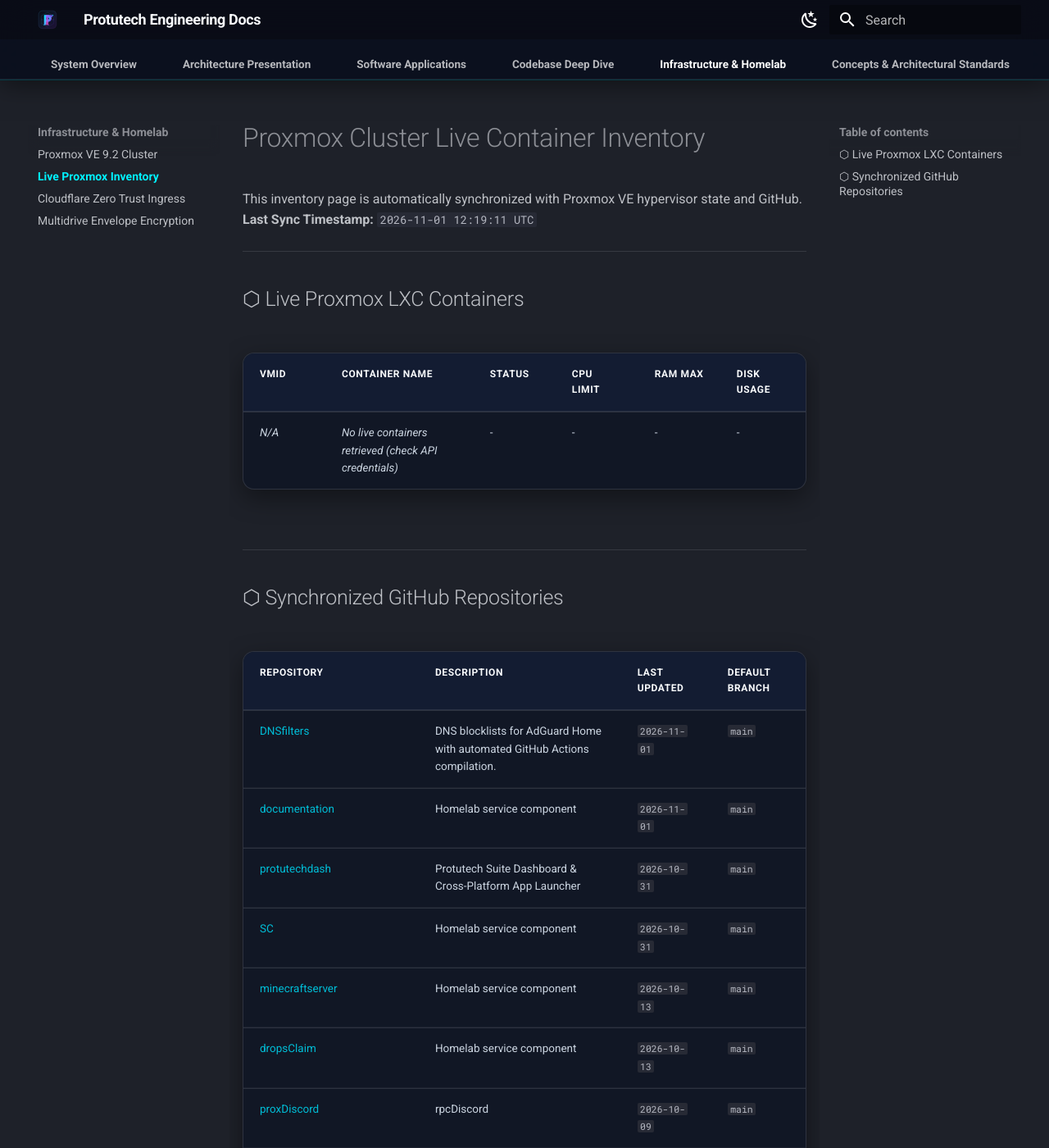
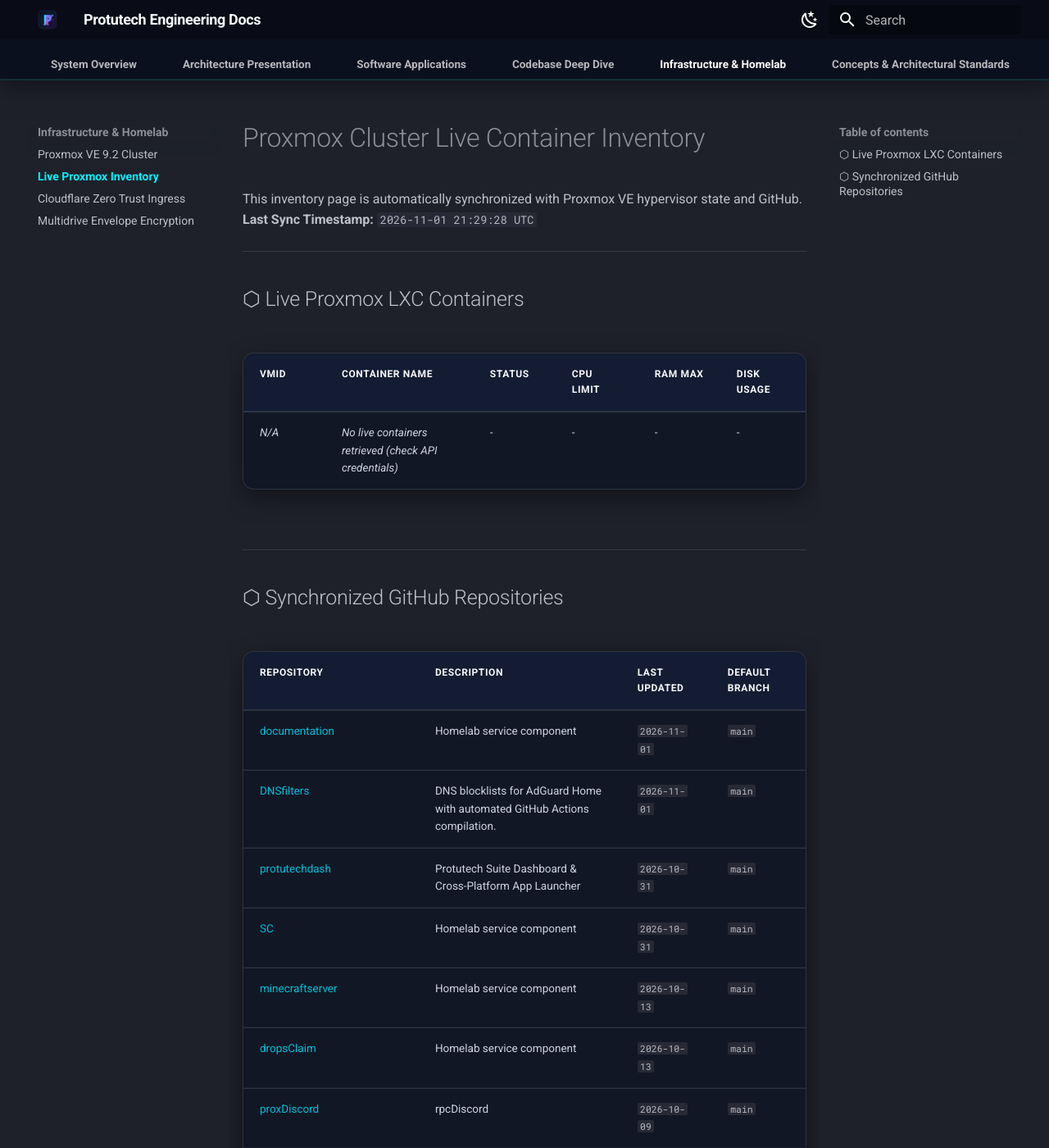
Before and after one commit to IAndrexI/documentation, an MkDocs documentation site: the page built from docs/infra/proxmox-live-inventory.md, in a window 1280 px wide and 1400 px high. Shown: the whole window at 82% size. Built offline with MkDocs 1.6.1 and Material for MkDocs 9.7.7, drawn with Linux system fonts in a browser that asks for light colours.

Commit message:
chore(auto-update): sync live Proxmox containers and GitHub repos [skip ci]

```diff
--- a/docs/infra/proxmox-live-inventory.md
+++ b/docs/infra/proxmox-live-inventory.md
@@ -1,7 +1,7 @@
 # Proxmox Cluster Live Container Inventory
 
 This inventory page is automatically synchronized with Proxmox VE hypervisor state and GitHub.
-**Last Sync Timestamp:** `2026-11-01 12:19:11 UTC`
+**Last Sync Timestamp:** `2026-11-01 21:29:28 UTC`
 
 ---
 
@@ -17,8 +17,8 @@
 
 | Repository | Description | Last Updated | Default Branch |
 | :--- | :--- | :--- | :--- |
+| [documentation](https://github.com/IAndrexI/documentation) | Homelab service component | `2026-11-01` | `main` |
 | [DNSfilters](https://github.com/IAndrexI/DNSfilters) | DNS blocklists for AdGuard Home with automated GitHub Actions compilation. | `2026-11-01` | `main` |
-| [documentation](https://github.com/IAndrexI/documentation) | Homelab service component | `2026-11-01` | `main` |
 | [protutechdash](https://github.com/IAndrexI/protutechdash) | Protutech Suite Dashboard & Cross-Platform App Launcher | `2026-10-31` | `main` |
 | [SC](https://github.com/IAndrexI/SC) | Homelab service component | `2026-10-31` | `main` |
 | [minecraftserver](https://github.com/IAndrexI/minecraftserver) | Homelab service component | `2026-10-13` | `main` |
```
